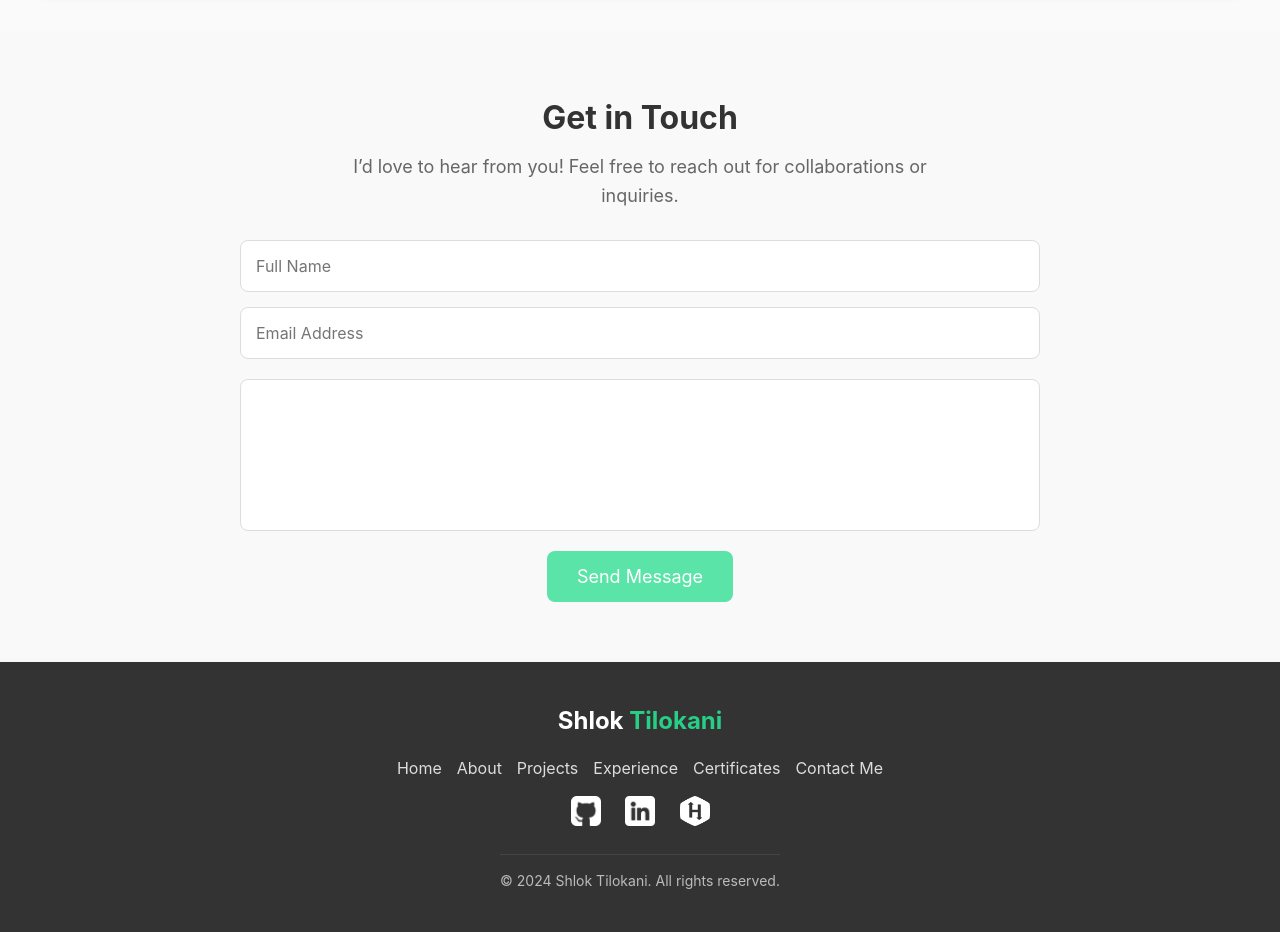
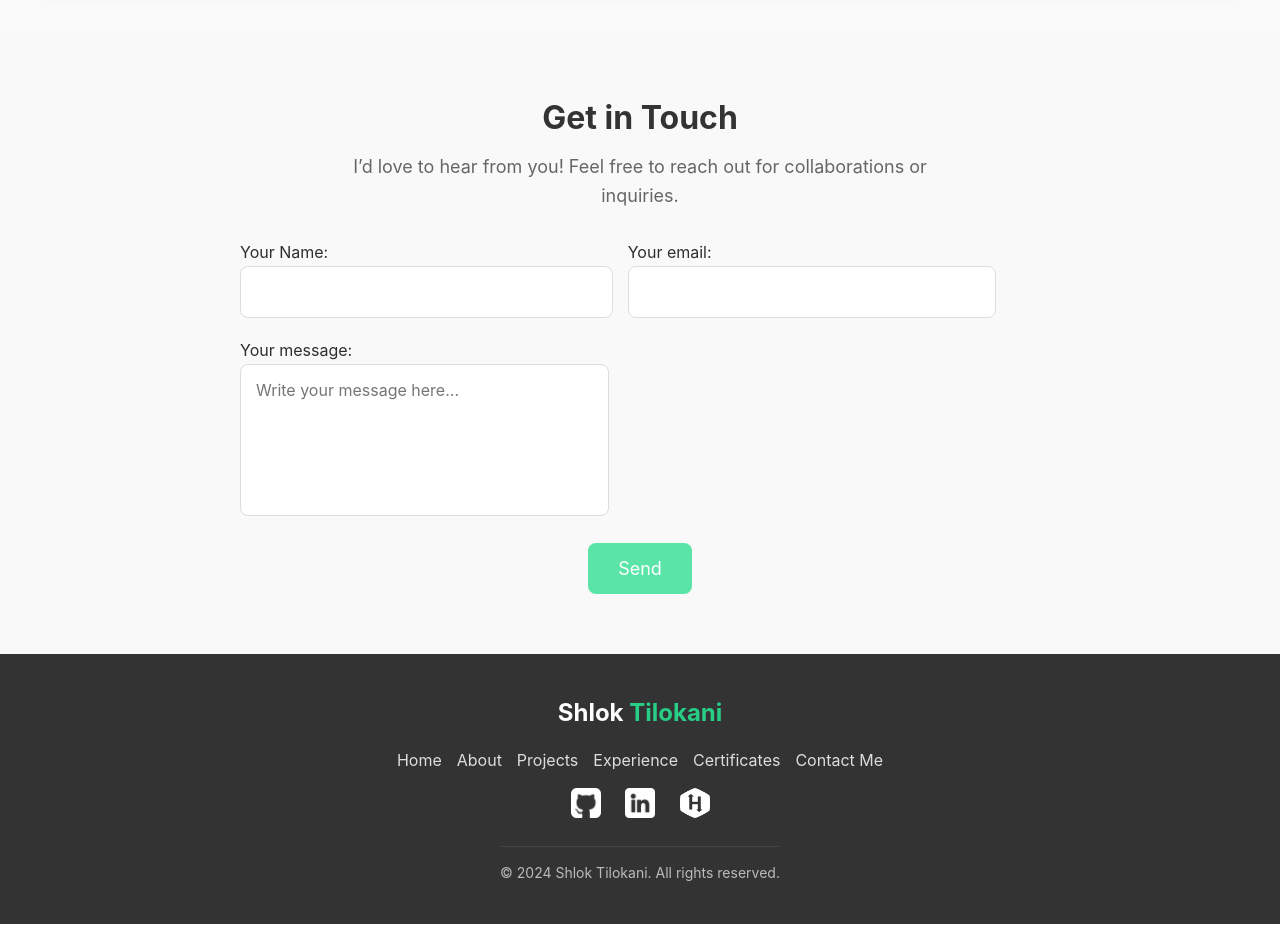
Before and after one commit to shloktilokani/ShlokTilokani_WebPortfolio, a Flask app: template templates/index.html in a window 1280 px wide. Shown: the part 3106-4038 px from the top of the page. Run offline with Flask 3, Linux system fonts and the light colour scheme; the template is opened without the code that fills it: most values are stand-ins (such as "Sample title", 1, 10 or a date in 2020); grey boxes marked "Sample" are stand-in pictures.

Commit message:
Contact Form Done

```diff
--- a/static/js/script.js
+++ b/static/js/script.js
@@ -1,9 +1,11 @@
+/** @format */
+
 // Navbar showing and not showing on scroll
-document.addEventListener("DOMContentLoaded", function() {
+document.addEventListener("DOMContentLoaded", function () {
   let lastScrollTop = 0;
   const navbar = document.querySelector(".NavContainer");
 
-    window.addEventListener("scroll", function() {
+  window.addEventListener("scroll", function () {
     let scrollTop = window.pageYOffset || document.documentElement.scrollTop;
 
     if (scrollTop > lastScrollTop && scrollTop > 80) {
@@ -24,43 +26,58 @@ function toggleMenu() {
 }
 
 // Select all filter buttons and project cards
-const filterButtons = document.querySelectorAll('.filter-btn');
-const projectCards = document.querySelectorAll('.ProjectCard');
+const filterButtons = document.querySelectorAll(".filter-btn");
+const projectCards = document.querySelectorAll(".ProjectCard");
 
 // Function to filter project cards based on category
 function filterProjects(category) {
-    projectCards.forEach(card => {
-        const cardCategory = card.getAttribute('data-category');
-        if (category === 'all' || cardCategory === category) {
-            card.style.display = 'block';
+  projectCards.forEach((card) => {
+    const cardCategory = card.getAttribute("data-category");
+    if (category === "all" || cardCategory === category) {
+      card.style.display = "block";
     } else {
-            card.style.display = 'none';
+      card.style.display = "none";
     }
   });
 }
 
 // Add event listeners to each filter button
-filterButtons.forEach(button => {
-    button.addEventListener('click', () => {
+filterButtons.forEach((button) => {
+  button.addEventListener("click", () => {
     // Remove 'active' class from all buttons and add to the clicked button
-        filterButtons.forEach(btn => btn.classList.remove('active'));
-        button.classList.add('active');
+    filterButtons.forEach((btn) => btn.classList.remove("active"));
+    button.classList.add("active");
 
     // Get the category from the clicked button and filter projects
-        const category = button.getAttribute('data-category');
+    const category = button.getAttribute("data-category");
     filterProjects(category);
   });
 });
 
 // Make content small
-document.addEventListener("DOMContentLoaded", function() {
+document.addEventListener("DOMContentLoaded", function () {
   const descriptionElements = document.getElementsByClassName("description");
 
-    Array.from(descriptionElements).forEach(descriptionElement => {
+  Array.from(descriptionElements).forEach((descriptionElement) => {
     const originalText = descriptionElement.textContent;
 
     if (originalText.length > 100) {
-            descriptionElement.innerHTML = originalText.substring(0, 100) + '<strong>....Read More</strong>';
+      descriptionElement.innerHTML =
+        originalText.substring(0, 100) + "<strong>....Read More</strong>";
     }
   });
 });
+
+document.addEventListener("DOMContentLoaded", () => {
+  const nameInput = document.getElementById("nameInput");
+  const subjectInput = document.getElementById("subjectInput");
+
+  if (nameInput && subjectInput) {
+    nameInput.addEventListener("input", () => {
+      const nameValue = nameInput.value || "unknown";
+      subjectInput.value = `New submission from ${nameValue}`;
+    });
+  } else {
+    console.error("Required elements not found in the DOM.");
+  }
+});
--- a/templates/index.html
+++ b/templates/index.html
@@ -1,3 +1,5 @@
+<!-- @format -->
+
 <!DOCTYPE html>
 <html lang="en">
   <head>
@@ -8,6 +10,7 @@
       rel="stylesheet"
       href="{{ url_for('static',filename='css/style.css') }}" />
     <title>Shlok Portfolio</title>
+    <script src="{{ url_for('static',filename='js/script.js') }}"></script>
   </head>
 
   <body>
@@ -211,19 +214,39 @@
         </p>
       </div>
       <div class="ContactFormContainer">
-				<form class="ContactForm">
+        <form
+    class="ContactForm"
+    action="https://formspree.io/f/xnnqdggq"
+    method="POST"
+  >
     <div class="FormRow">
-						<input type="text" placeholder="Full Name" required />
-						<input type="email" placeholder="Email Address" required />
+      <label>
+        Your Name:
+        <input type="text" name="name" id="nameInput" />
+      </label>
+      <label>
+        Your email:
+        <input type="email" name="email" />
+      </label>
     </div>
+    <input
+      name="subject"
+      type="hidden"
+      id="subjectInput"
+      value="New submission from {{ name }}"
+    />
     <div class="FormRow">
+      <label>
+        Your message:
         <textarea
+          name="message"
           placeholder="Write your message here..."
           rows="6"
-							required>
-						</textarea>
+          required
+        ></textarea>
+      </label>
     </div>
-					<button type="submit">Send Message</button>
+    <button type="submit">Send</button>
   </form>
       </div>
     </div>
@@ -260,6 +283,5 @@
     </footer>
 
     <!-- Added Script Sheet -->
-		<script src="{{ url_for('static',filename='js/script.js') }}"></script>
   </body>
 </html>
```
Lines whose indentation alone changed are shown as unchanged.
